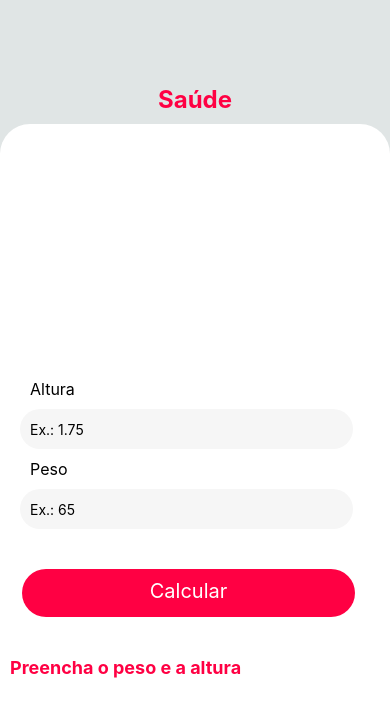
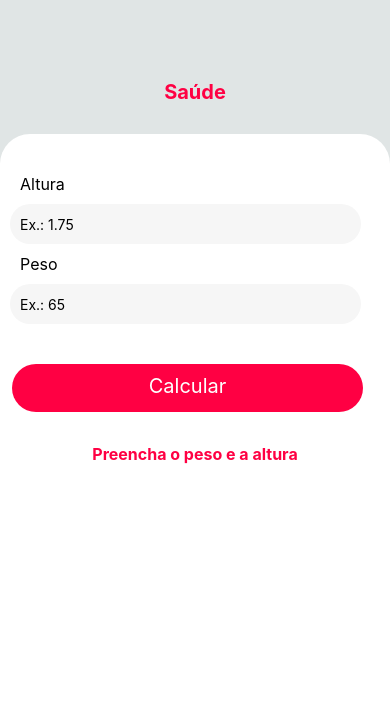
Before and after one commit to Makas-M/IMC_ReactNative, a React Native app: screen / in a window 390 px wide. Shown: the top 716 px of the page. Built offline with nearby package versions, Linux system fonts and the light colour scheme.

Commit message:
finalizada

```diff
--- a/src/components/Form/ResultIMC/index.js
+++ b/src/components/Form/ResultIMC/index.js
@@ -16,7 +16,7 @@ export default function ResultIMC(props){
 
 
     return(
-        <View styles={styles.contextIMC}>
+        <View style={styles.contextIMC}>
             <View style={styles.boxSharebutton}>
             {props.resultIMC !=null ?
                 <TouchableOpacity style={styles.shared}
--- a/src/components/Form/ResultIMC/style.js
+++ b/src/components/Form/ResultIMC/style.js
@@ -2,30 +2,29 @@ import { StyleSheet } from "react-native";
 
 const styles = StyleSheet.create({
     contextIMC: {
-        marginTop: 20,
-        paddingtop:15,
+        marginTop: 1,
+        paddingtop:1,
         alignItems: "center",
         width: "100%"
     },
 
     resultIMC: {
         flex: 1,
-        marginTop: 15,
-        paddingTop: 40,
+        marginTop: 1,
+        paddingTop: 1,
         borderRadius: 50,
         alignItems: "center",
         width: "100%",
 
     },
     numberIMC: {
-        fontSize: 40,
+        fontSize: 36,
         color: "#FF0043",
         fontWeight: "bold",
+    },
 
-
-    },
     information: {
-        fontSize: 18,
+        fontSize: 16,
         color: "#FF0043",
         fontWeight: "bold",
         justifyContent: "center",
@@ -34,20 +33,20 @@ const styles = StyleSheet.create({
     boxSharebutton:{
         width: "100%",
         alignItems: "center",
-        marginBottom: 10,
+        marginBottom: 1,
     },
+
     shared: {
         backgroundColor: "#1877f2",
         borderRadius: 50,
         paddingBottom: 5,
         paddingTop: 5,
+    },
 
-    },
     sharedText:{
         color:  "#ffffff",
         fontwight: "bold",
         paddingHorizontal: 30,
-    }
-
+    },
 })
 export default styles
--- a/src/components/Form/index.js
+++ b/src/components/Form/index.js
@@ -21,7 +21,8 @@ export default function Form(){
 
     //funcao que calcula o imc
     function imcCalculator (){
-        return setImc((weight/(height*height)).toFixed(2))
+        let heightformat = height.replace(",", ".")
+        return setImc((weight/(heightformat*heightformat)).toFixed(2))
     }
     //funcao para verificar se imc esta vazio ou nao
     function verificationIMC (){
--- a/src/components/Form/style.js
+++ b/src/components/Form/style.js
@@ -2,24 +2,21 @@ import { StyleSheet } from "react-native";
 
 const styles = StyleSheet.create({
     formContext: {
-        width: "100%",
-        height: "100%",
-        justifyContent: "space-around",
-        bottom: 0,
+        flex: 1,
+
+        //justifyContent: "space-around",
         backgroundColor: "#ffffff",
         alignItems: "center",
         borderTopEndRadius: 30,
         borderTopLeftRadius: 30,
         paddingTop: 20,
-        marginTop: 5,
+        marginTop: 30,
 
 
     },
     form: {
         width: "100%",
-        height: "auto",
-        marginTop: 25,
-        padding: 10,
+        paddingTop: 20,
     },
     formLabel: {
         color: "#000000",
--- a/src/components/title/style.js
+++ b/src/components/title/style.js
@@ -4,11 +4,10 @@ const styles = StyleSheet.create({
     boxTitle: {
         alignItems: "center",
         justifyContent: "center",
-        padding: 5,
     },
     textTitle: {
         color: "#FF0043",
-        fontSize: 24,
+        fontSize: 20,
         fontWeight: "bold",
     }
 });
```
